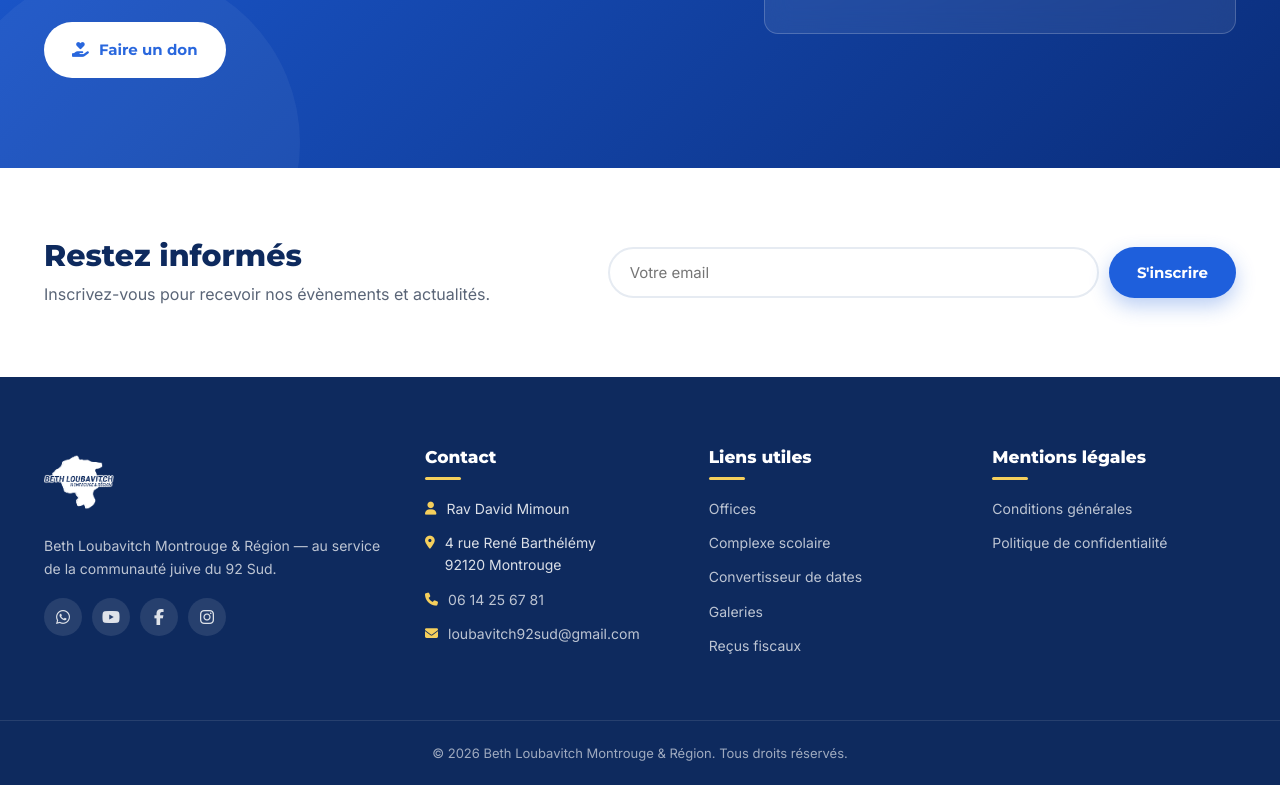
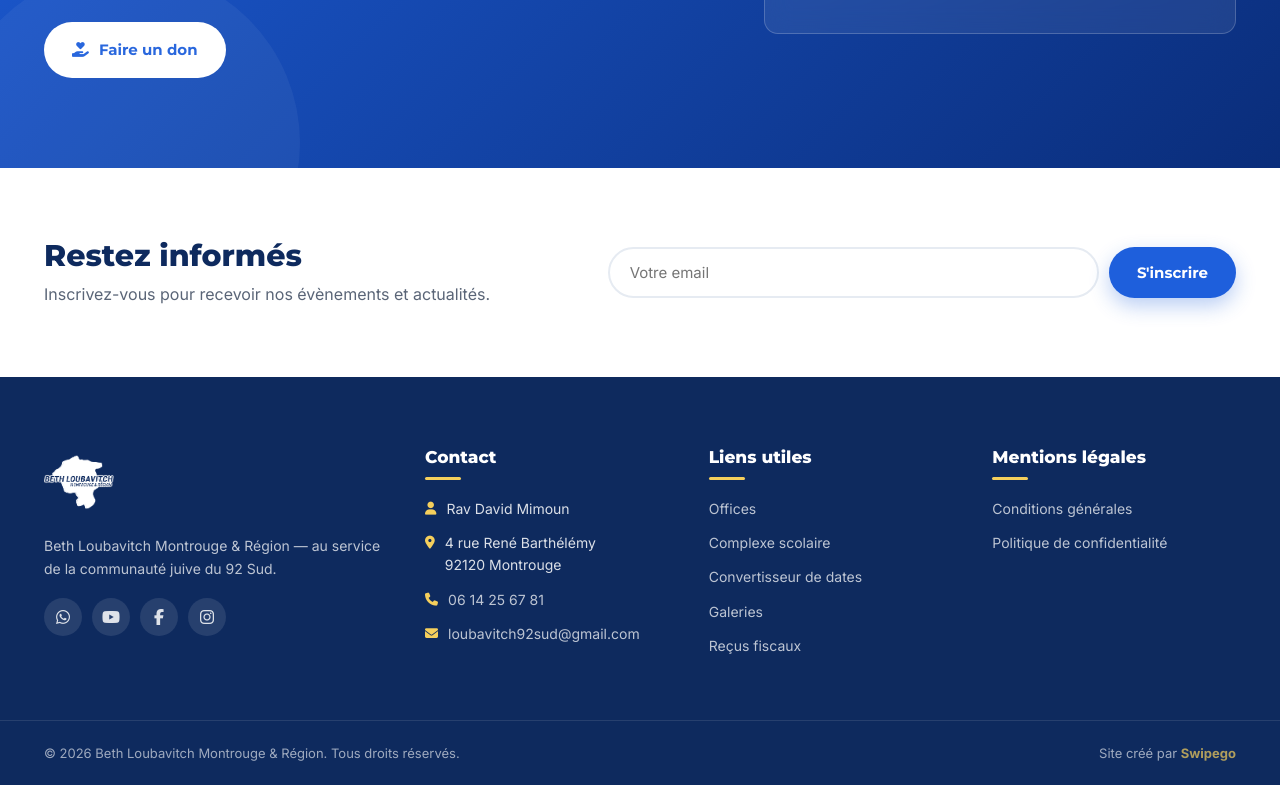
Before and after one commit to AmazingeventParis/loubavitch92sud, a plain HTML site: page index.html in a window 1280 px wide. Shown: the part 2259-3044 px from the top of the page. Drawn offline with Linux system fonts and the light colour scheme.

Commit message:
Footer: credit Swipego

```diff
--- a/index.html
+++ b/index.html
@@ -258,8 +258,9 @@
       </div>
     </div>
     <div class="footer-bottom">
-      <div class="container">
+      <div class="container footer-bottom-inner">
         <p>© 2026 Beth Loubavitch Montrouge &amp; Région. Tous droits réservés.</p>
+        <p class="footer-credit">Site créé par <a href="https://swipego.app" target="_blank" rel="noopener">Swipego</a></p>
       </div>
     </div>
   </footer>
--- a/style.css
+++ b/style.css
@@ -682,6 +682,23 @@ h1, h2, h3, h4 {
   text-align: center;
   font-size: 13px;
   opacity: 0.7;
+  margin: 0;
+}
+.footer-bottom-inner {
+  display: flex;
+  justify-content: space-between;
+  align-items: center;
+  flex-wrap: wrap;
+  gap: 8px;
+}
+.footer-credit a {
+  color: var(--gold);
+  font-weight: 700;
+  transition: opacity 0.2s;
+}
+.footer-credit a:hover { opacity: 0.85; }
+@media (max-width: 600px) {
+  .footer-bottom-inner { flex-direction: column; }
 }
 
 /* === Page hero (sub-pages) === */
```
Also changed, not shown: convertisseur-de-dates.html (+2 -1 lines).
